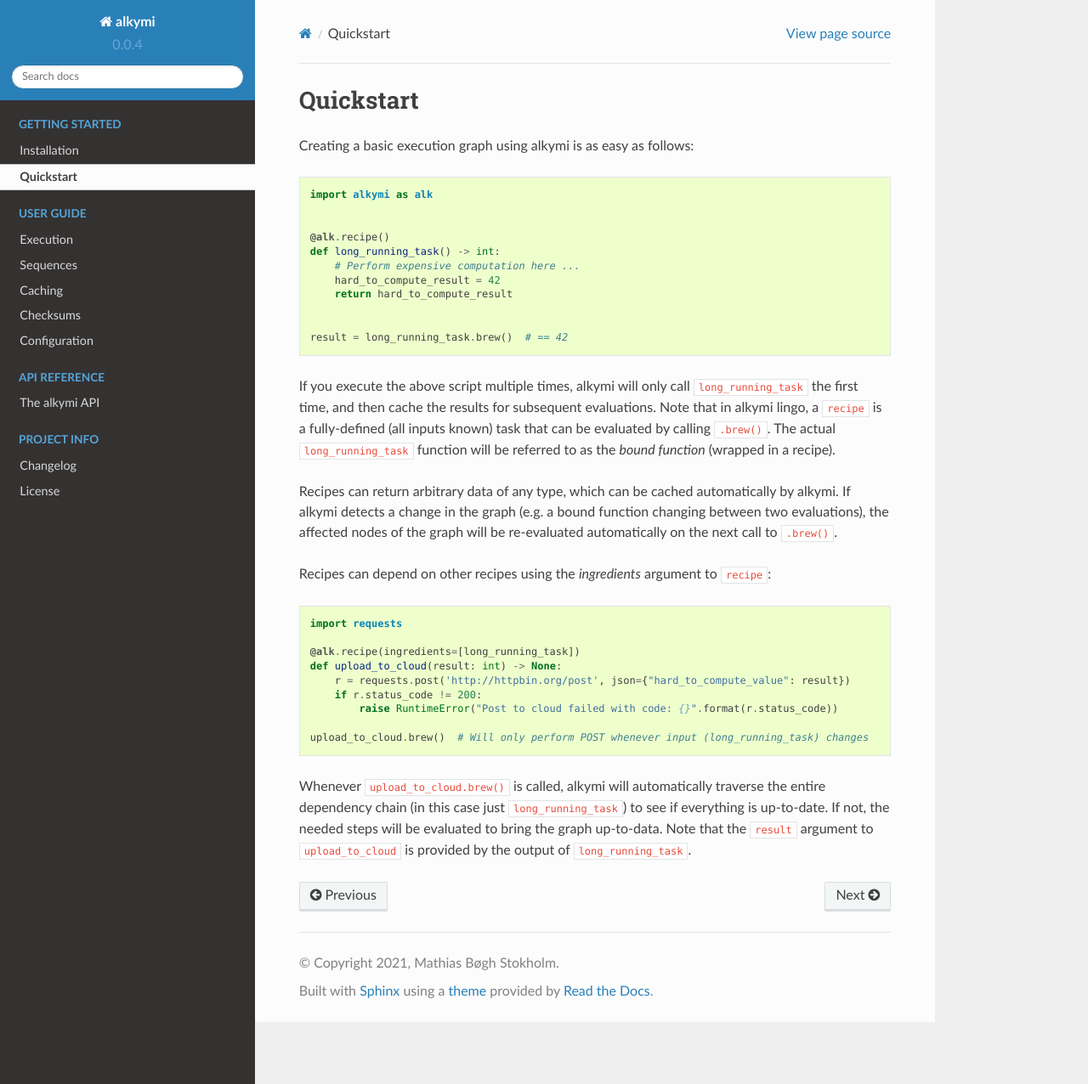
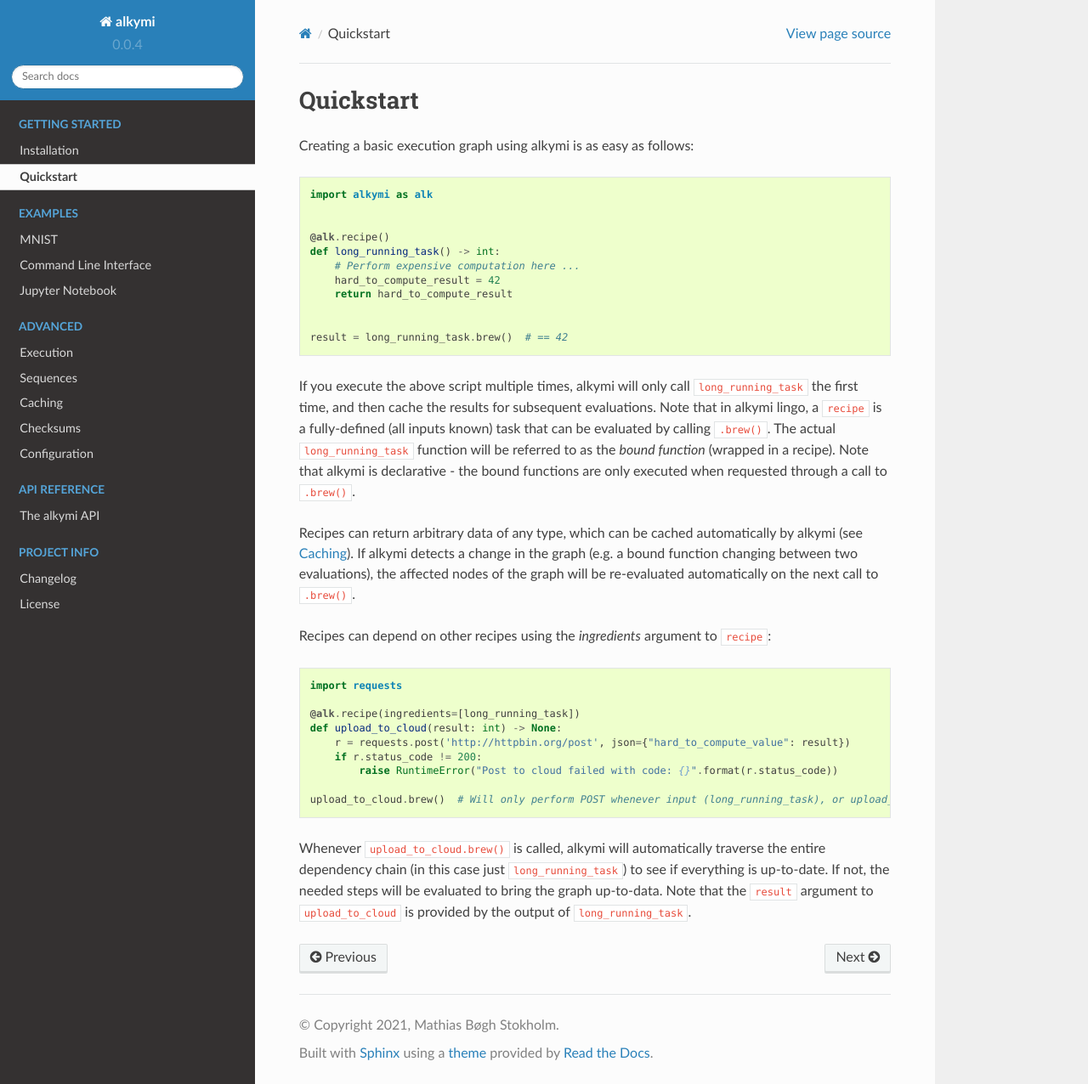
Before and after one commit to MathiasStokholm/alkymi, a Sphinx documentation site: the page built from docs/source/getting_started/quick_start.rst, in a window 1280 px wide and 1276 px high. Shown: the whole window at 85% size. Built offline with Sphinx 7.4.7 and the Read the Docs theme 2.0.0, drawn with Linux system fonts in a browser that asks for light colours.

Commit message:
Continued work on documentation

```diff
--- /dev/null
+++ b/docs/source/advanced/caching.rst
@@ -0,0 +1,6 @@
+.. _caching:
+
+Caching
+=======
+
+TODO
--- /dev/null
+++ b/docs/source/advanced/checksums.rst
@@ -0,0 +1,4 @@
+Checksums
+=========
+
+TODO
--- /dev/null
+++ b/docs/source/advanced/configuration.rst
@@ -0,0 +1,4 @@
+Configuration
+=============
+
+TODO
--- /dev/null
+++ b/docs/source/advanced/execution.rst
@@ -0,0 +1,6 @@
+.. _execution:
+
+Execution
+=========
+
+TODO
--- /dev/null
+++ b/docs/source/advanced/sequences.rst
@@ -0,0 +1,6 @@
+.. _sequences:
+
+Sequences
+=========
+
+TODO
--- /dev/null
+++ b/docs/source/examples/notebook.rst
@@ -0,0 +1,6 @@
+Jupyter Notebook
+================
+
+Since alkymi is 100% Python based (and doesn't require external tools or calls from the command line), it works out of
+the box in all the places where you normally run Python. Jupyter notebooks are no exception - caching and lazy
+evaluation work as you would expect.
--- a/docs/source/install/installation.rst
+++ b/docs/source/getting_started/installation.rst
@@ -1,7 +1,7 @@
 Installation
 ============
 
-Install via pip:
+Install via pip - note that alkymi has no dependencies and works on Linux, Windows and Mac:
 
 .. code-block:: bash
 
--- a/docs/source/tutorial/quick_start.rst
+++ b/docs/source/getting_started/quick_start.rst
@@ -21,11 +21,12 @@
 If you execute the above script multiple times, alkymi will only call ``long_running_task`` the first time, and then cache
 the results for subsequent evaluations. Note that in alkymi lingo, a ``recipe`` is a fully-defined (all inputs known) task
 that can be evaluated by calling ``.brew()``. The actual ``long_running_task`` function will be referred to as the `bound
-function` (wrapped in a recipe).
+function` (wrapped in a recipe). Note that alkymi is declarative - the bound functions are only executed when requested
+through a call to ``.brew()``.
 
-Recipes can return arbitrary data of any type, which can be cached automatically by alkymi. If alkymi detects a change
-in the graph (e.g. a bound function changing between two evaluations), the affected nodes of the graph will be
-re-evaluated automatically on the next call to ``.brew()``.
+Recipes can return arbitrary data of any type, which can be cached automatically by alkymi (see :ref:`caching`). If
+alkymi detects a change in the graph (e.g. a bound function changing between two evaluations), the affected nodes of the
+graph will be re-evaluated automatically on the next call to ``.brew()``.
 
 Recipes can depend on other recipes using the *ingredients* argument to ``recipe``:
 
@@ -40,7 +41,7 @@
         if r.status_code != 200:
             raise RuntimeError("Post to cloud failed with code: {}".format(r.status_code))
 
-    upload_to_cloud.brew()  # Will only perform POST whenever input (long_running_task) changes
+    upload_to_cloud.brew()  # Will only perform POST whenever input (long_running_task), or upload_to_cloud, changes
 
 Whenever ``upload_to_cloud.brew()`` is called, alkymi will automatically traverse the entire dependency chain (in this
 case just ``long_running_task``) to see if everything is up-to-date. If not, the needed steps will be evaluated to bring
--- a/docs/source/user_guide/caching.rst
+++ /dev/null
@@ -1,4 +0,0 @@
-Caching
-=======
-
-Bla bla alkymi supports caching
--- a/docs/source/user_guide/checksums.rst
+++ /dev/null
@@ -1,4 +0,0 @@
-Checksums
-=========
-
-Bla bla alkymi supports checksumming
--- a/docs/source/user_guide/configuration.rst
+++ /dev/null
@@ -1,4 +0,0 @@
-Configuration
-=============
-
-Bla bla alkymi supports configuration
--- a/docs/source/user_guide/execution.rst
+++ /dev/null
@@ -1,4 +0,0 @@
-Execution
-=========
-
-Bla bla alkymi supports execution
--- a/docs/source/user_guide/sequences.rst
+++ /dev/null
@@ -1,4 +0,0 @@
-Sequences
-=========
-
-Bla bla alkymi supports sequences
```
Also changed, not shown: docs/source/examples/command_line.rst (added, +36 -0 lines), docs/source/examples/mnist.rst (added, +69 -0 lines), docs/source/index.rst (+20 -9 lines).
